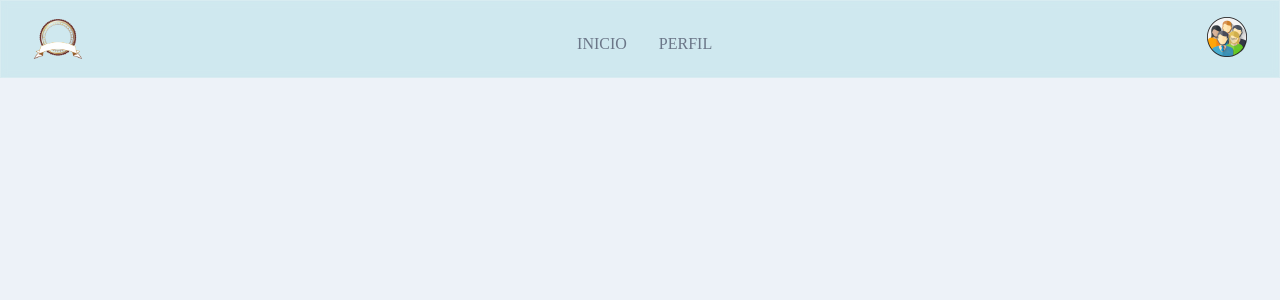
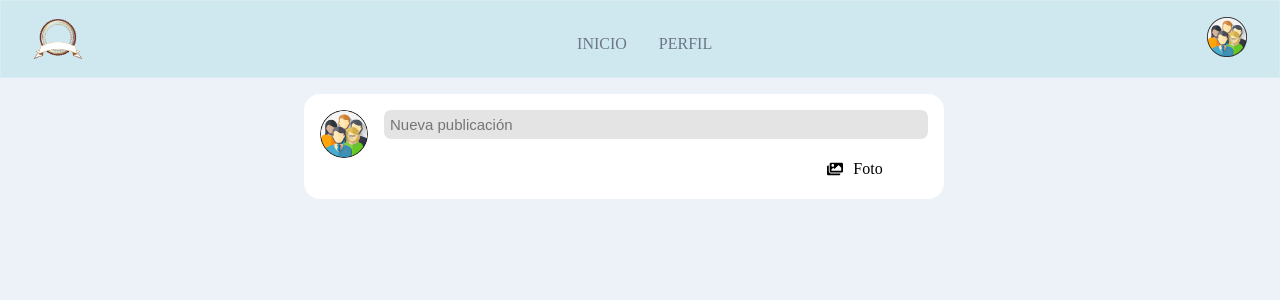
Before and after one commit to wltomv/DA-ffinity-website, a React (Vite) app: page / in a window 1280 px wide. Shown: the top 300 px of the page. Built offline with nearby package versions, Linux system fonts and the light colour scheme; a web font is replaced by a local one.

Commit message:
feat(Home): add new post component

```diff
--- a/src/App.jsx
+++ b/src/App.jsx
@@ -1,9 +1,11 @@
 import './App.scss';
 import Home from './pages/Home/Home';
+import Navbar from './components/Navbar/Navbar';
 
 function App() {
     return (
         <div className="App">
+            <Navbar />
             <Home />
         </div>
     );
--- /dev/null
+++ b/src/components/NewPost/NewPost.jsx
@@ -0,0 +1,23 @@
+import React from 'react';
+import { FaImages } from 'react-icons/fa';
+import images from '../../constants/images';
+import './NewPost.scss';
+
+function NewPost() {
+    return (
+        <div className="new__post">
+            <img src={images.userImg} alt="user" />
+            <div className="new__post__container">
+                <input type="text" placeholder="Nueva publicación" />
+                <div className="new__post__container-media">
+                    <div>
+                        <FaImages />
+                        <span>Foto</span>
+                    </div>
+                </div>
+            </div>
+        </div>
+    );
+}
+
+export default NewPost;
--- /dev/null
+++ b/src/components/NewPost/NewPost.scss
@@ -0,0 +1,55 @@
+.new__post {
+    margin-top: 1rem;
+    display: flex;
+    gap: 1rem;
+    background-color: var(--white-color);
+    padding: 1rem;
+    border-radius: 1rem;
+
+    img {
+        width: 3rem;
+        height: 3rem;
+        border-radius: 50%;
+    }
+
+    &__container {
+        display: flex;
+        flex-direction: column;
+        width: 90%;
+        gap: 1rem;
+
+        input {
+            background-color: var(--lightGray-color);
+            border-radius: 7px;
+            padding: 6px;
+            font-size: 15px;
+            border: none;
+            outline: none;
+        }
+        &-media {
+            display: flex;
+            flex-direction: column;
+            align-items: flex-end;
+            justify-content: center;
+
+            div {
+                padding: 0.3rem;
+                width: 25%;
+                display: flex;
+                justify-content: center;
+                align-items: center;
+                border-radius: 0.5rem;
+
+                span {
+                    margin: 0 10px;
+                }
+
+                &:hover {
+                    cursor: pointer;
+                    color: var(--white-color);
+                    background-color: var(--secondary-color);
+                }
+            }
+        }
+    }
+}
--- /dev/null
+++ b/src/components/PostSection/PostSection.jsx
@@ -0,0 +1,12 @@
+import React from 'react';
+import NewPost from '../NewPost/NewPost';
+
+function PostSection() {
+    return (
+        <div className="Post-section">
+            <NewPost />
+        </div>
+    );
+}
+
+export default PostSection;
--- a/src/pages/Home/Home.jsx
+++ b/src/pages/Home/Home.jsx
@@ -1,8 +1,16 @@
 import React from 'react';
-import Navbar from '../../components/Navbar/Navbar';
+import PostSection from '../../components/PostSection/PostSection';
+
+import './Home.scss';
 
 function Home() {
-    return <Navbar />;
+    return (
+        <div className="home-container">
+            <div className="profile-section" />
+            <PostSection />
+            <div className="right-section" />
+        </div>
+    );
 }
 
 export default Home;
--- /dev/null
+++ b/src/pages/Home/Home.scss
@@ -0,0 +1,6 @@
+.home-container {
+    position: relative;
+    display: grid;
+    grid-template-columns: 18rem auto 20rem;
+    gap: 1rem;
+}
```
